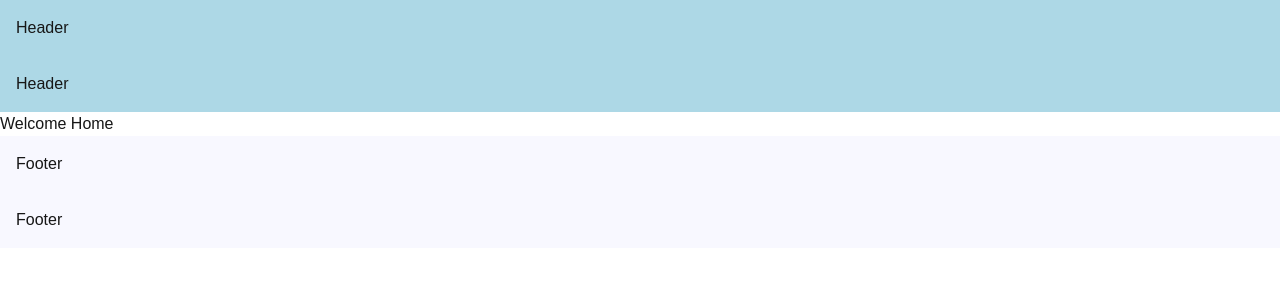
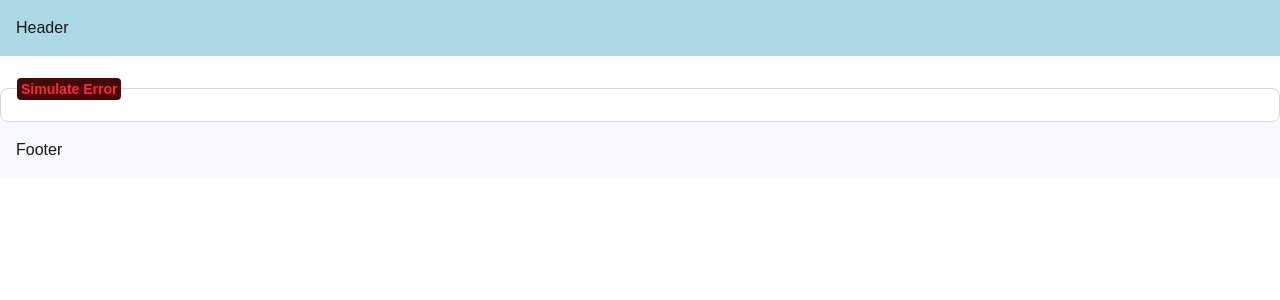
Before and after one commit to Abdullah-Az-Zahur/learn-next.js-15, a Next.js app: page / in a window 1280 px wide. Shown: the top 300 px of the page. Built offline with nearby package versions, Linux system fonts and the light colour scheme.

Commit message:
handiling Global Errors

```diff
--- /dev/null
+++ b/src/app/error-wrapper.tsx
@@ -0,0 +1,39 @@
+"use client";
+import "./globals.css";
+
+import { useState } from "react";
+
+interface WrapperProps {
+  children: React.ReactNode;
+}
+
+const ErrorSimulator = ({
+  message = "An error occurred",
+}: {
+  message?: string;
+}) => {
+  const [error, setError] = useState(false);
+
+  if (error) throw new Error(message);
+
+  return (
+    <button
+      title="Simulate an error"
+      className="bg-red-950 text-red-500 rounded p-1 leading-none font-semibold text-sm hover:bg-red-900 transition"
+      onClick={() => setError(true)}
+    >
+      Simulate Error
+    </button>
+  );
+};
+
+export const ErrorWrapper = ({ children }: WrapperProps) => {
+  return (
+    <div className="flex flex-col rounded-lg mt-8 relative p-4 border border-gray-300">
+      <div className="absolute top-0 left-4 -translate-y-1/2">
+        <ErrorSimulator message="Simulated error in root layout" />
+      </div>
+      {children}
+    </div>
+  );
+};
--- /dev/null
+++ b/src/app/global-error.tsx
@@ -0,0 +1,24 @@
+"use client";
+
+import React from "react";
+
+export default function GlobalError() {
+  return (
+    <html>
+      <body>
+        <div>
+          <h2>Something went wrong</h2>
+
+          <button
+            onClick={() => {
+              window.location.reload();
+            }}
+            className="bg-blue-500 text-white px-4 py-2 rounded hover:bg-blue-600"
+          >
+            Refresh
+          </button>
+        </div>
+      </body>
+    </html>
+  );
+}
--- a/src/app/layout.tsx
+++ b/src/app/layout.tsx
@@ -1,5 +1,6 @@
 import { Metadata } from "next";
 import "./globals.css";
+import { ErrorWrapper } from "./error-wrapper";
 export const metadata: Metadata = {
   title: {
     default: "Learn Next.js ",
@@ -24,7 +25,7 @@
         >
           <p>Header</p>
         </header>
-        {children}
+        <ErrorWrapper>{children}</ErrorWrapper>
         <footer
           style={{
             backgroundColor: "ghostwhite",
```
